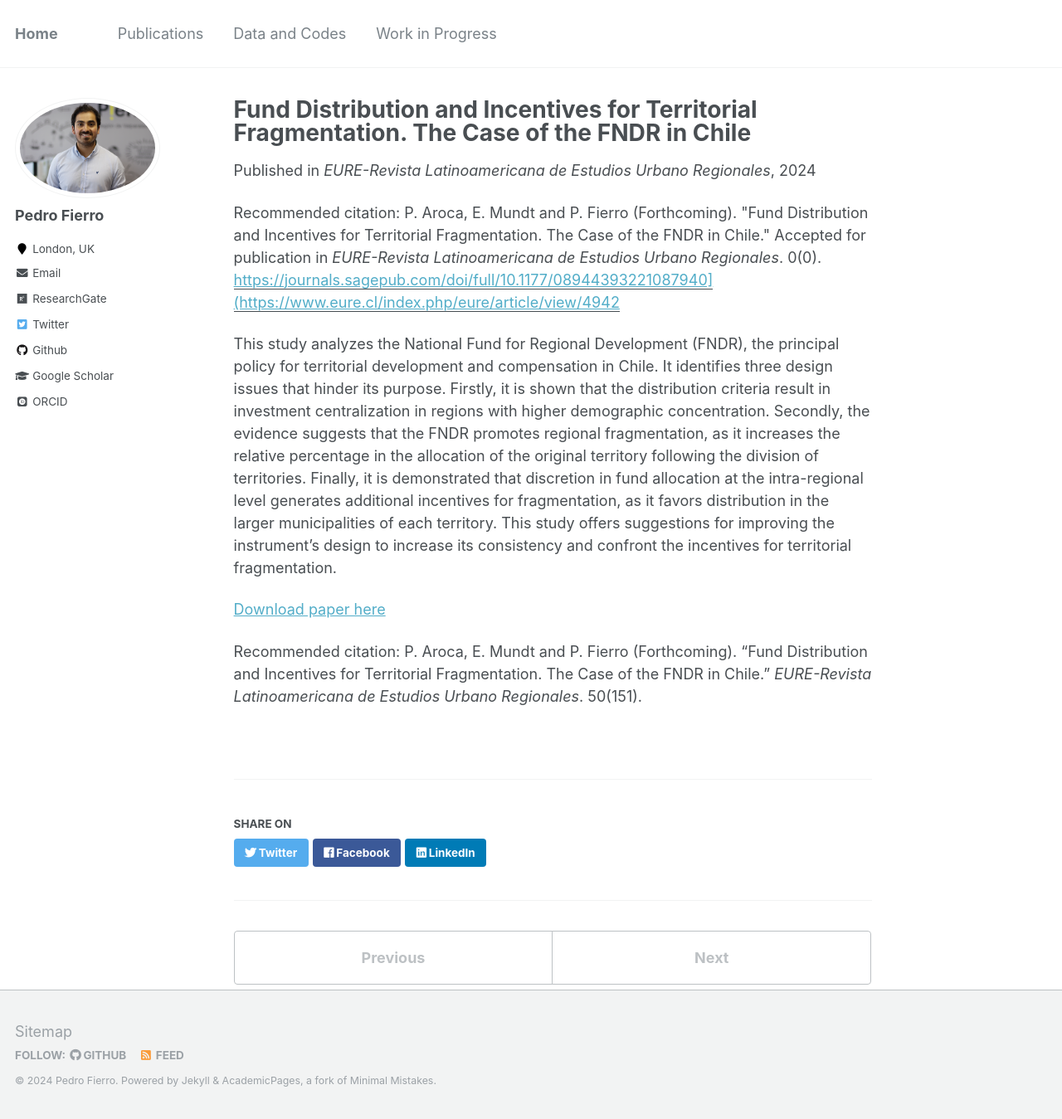
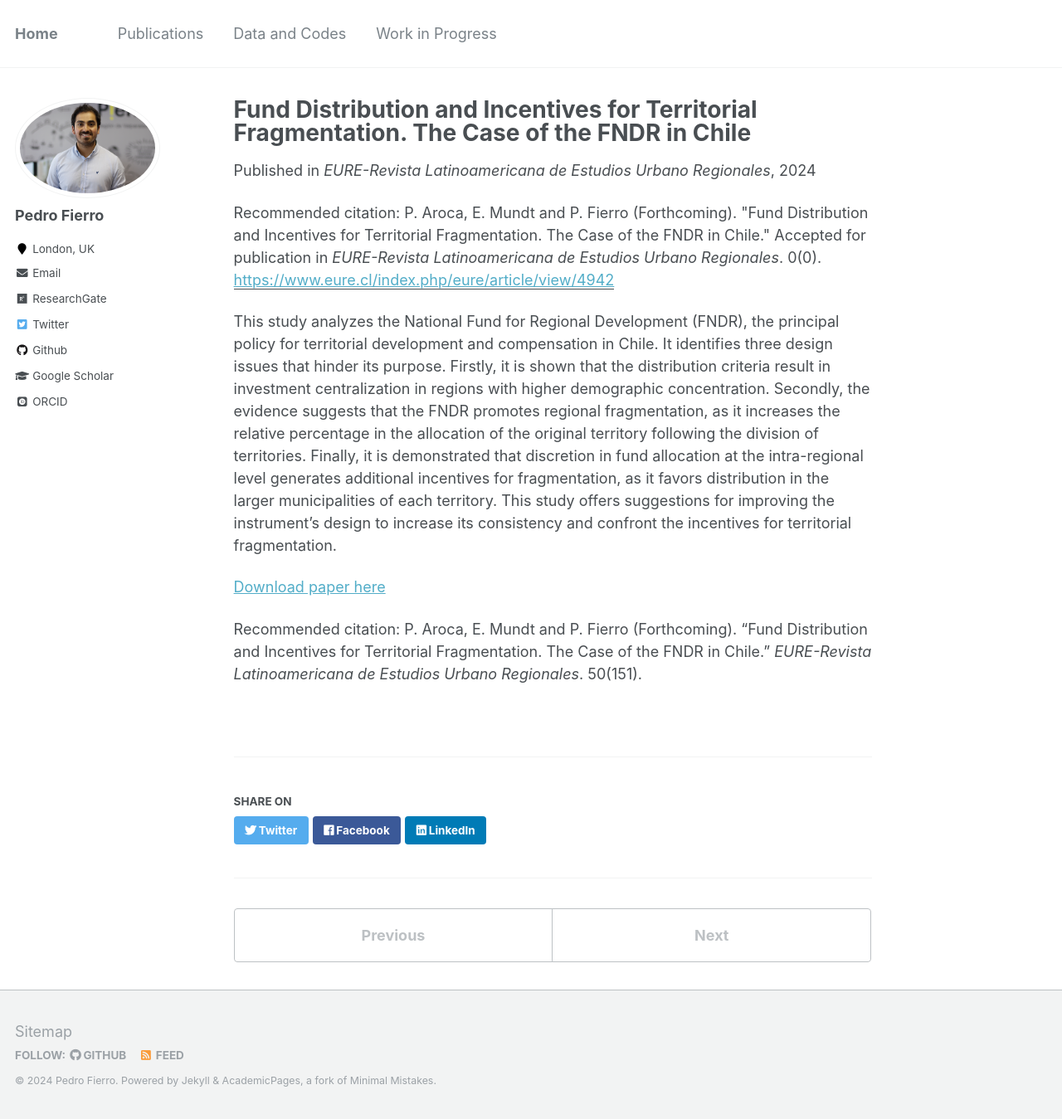
Before and after one commit to pedrofierroz87/pedrofierroz87.github.io, a Jekyll site: the page built from _publications/2023-10-27-paper-title-number-7.md, in a window 1280 px wide and 1349 px high. Shown: the whole window at 83% size. Built offline with Jekyll 4.4.1, drawn with Linux system fonts in a browser that asks for light colours; some web fonts are replaced; part of the change alters nothing that is shown.

Commit message:
Update 2023-10-27-paper-title-number-7.md

```diff
--- a/_publications/2023-10-27-paper-title-number-7.md
+++ b/_publications/2023-10-27-paper-title-number-7.md
@@ -5,7 +5,7 @@ permalink: /publication/2023-10-27-paper-title-number-7
 excerpt: 'This study analyzes the National Fund for Regional Development (FNDR), the principal policy for territorial development and compensation in Chile. It identifies three design issues that hinder its purpose. Firstly, it is shown that the distribution criteria result in investment centralization in regions with higher demographic concentration. Secondly, the evidence suggests that the FNDR promotes regional fragmentation, as it increases the relative percentage in the allocation of the original territory following the division of territories. Finally, it is demonstrated that discretion in fund allocation at the intra-regional level generates additional incentives for fragmentation, as it favors distribution in the larger municipalities of each territory.'
 date: 2024-01-01
 venue: 'EURE-Revista Latinoamericana de Estudios Urbano Regionales'
-paperurl: 'https://journals.sagepub.com/doi/full/10.1177/08944393221087940](https://www.eure.cl/index.php/eure/article/view/4942'
+paperurl: 'https://www.eure.cl/index.php/eure/article/view/4942'
 citation: 'P. Aroca, E. Mundt and P. Fierro (Forthcoming). &quot;Fund Distribution and Incentives for Territorial Fragmentation. The Case of the FNDR in Chile.&quot; Accepted for publication in <i>EURE-Revista Latinoamericana de Estudios Urbano Regionales</i>. 0(0).'
 ---
 This study analyzes the National Fund for Regional Development (FNDR), the principal policy for territorial development and compensation in Chile. It identifies three design issues that hinder its purpose. Firstly, it is shown that the distribution criteria result in investment centralization in regions with higher demographic concentration. Secondly, the evidence suggests that the FNDR promotes regional fragmentation, as it increases the relative percentage in the allocation of the original territory following the division of territories. Finally, it is demonstrated that discretion in fund allocation at the intra-regional level generates additional incentives for fragmentation, as it favors distribution in the larger municipalities of each territory. This study offers suggestions for improving the instrument's design to increase its consistency and confront the incentives for territorial fragmentation.
```
